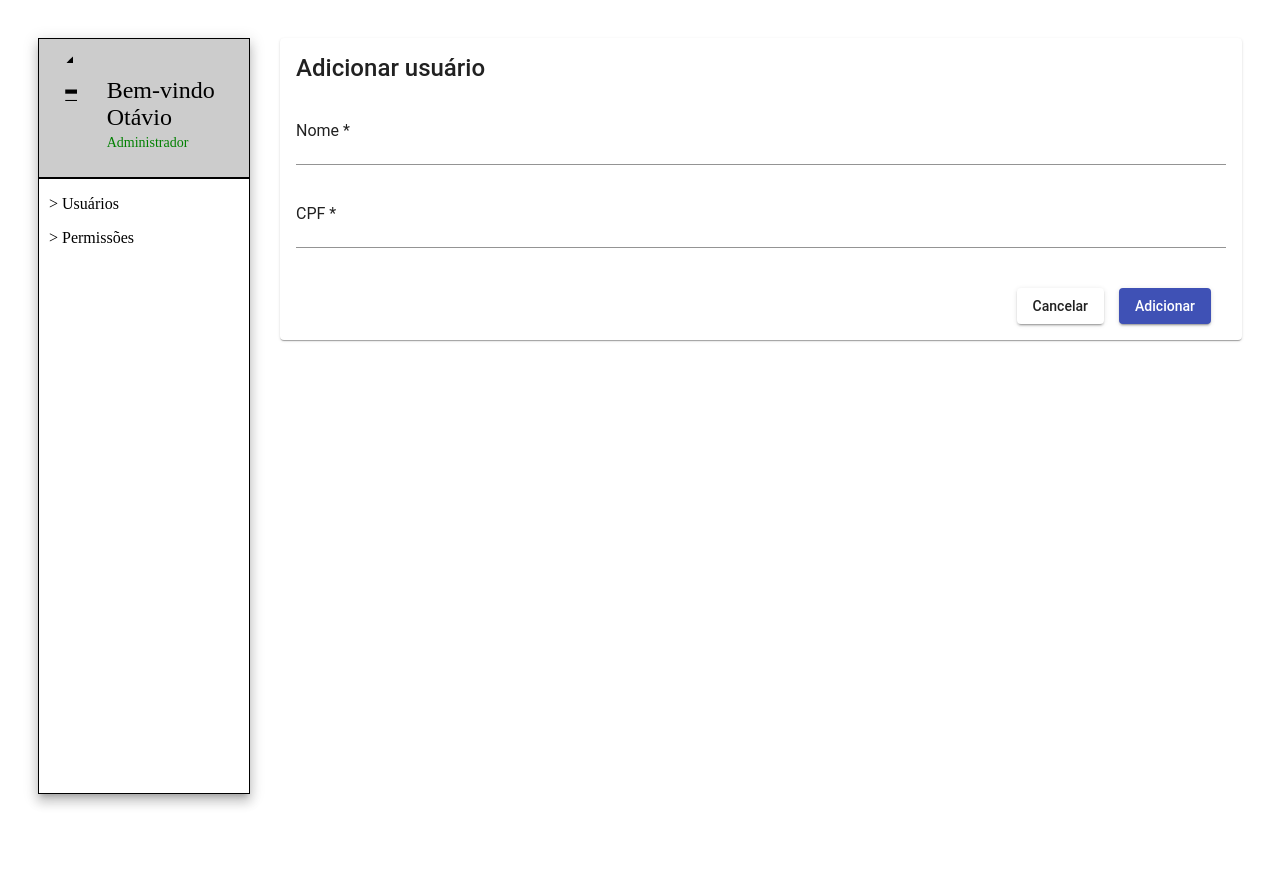
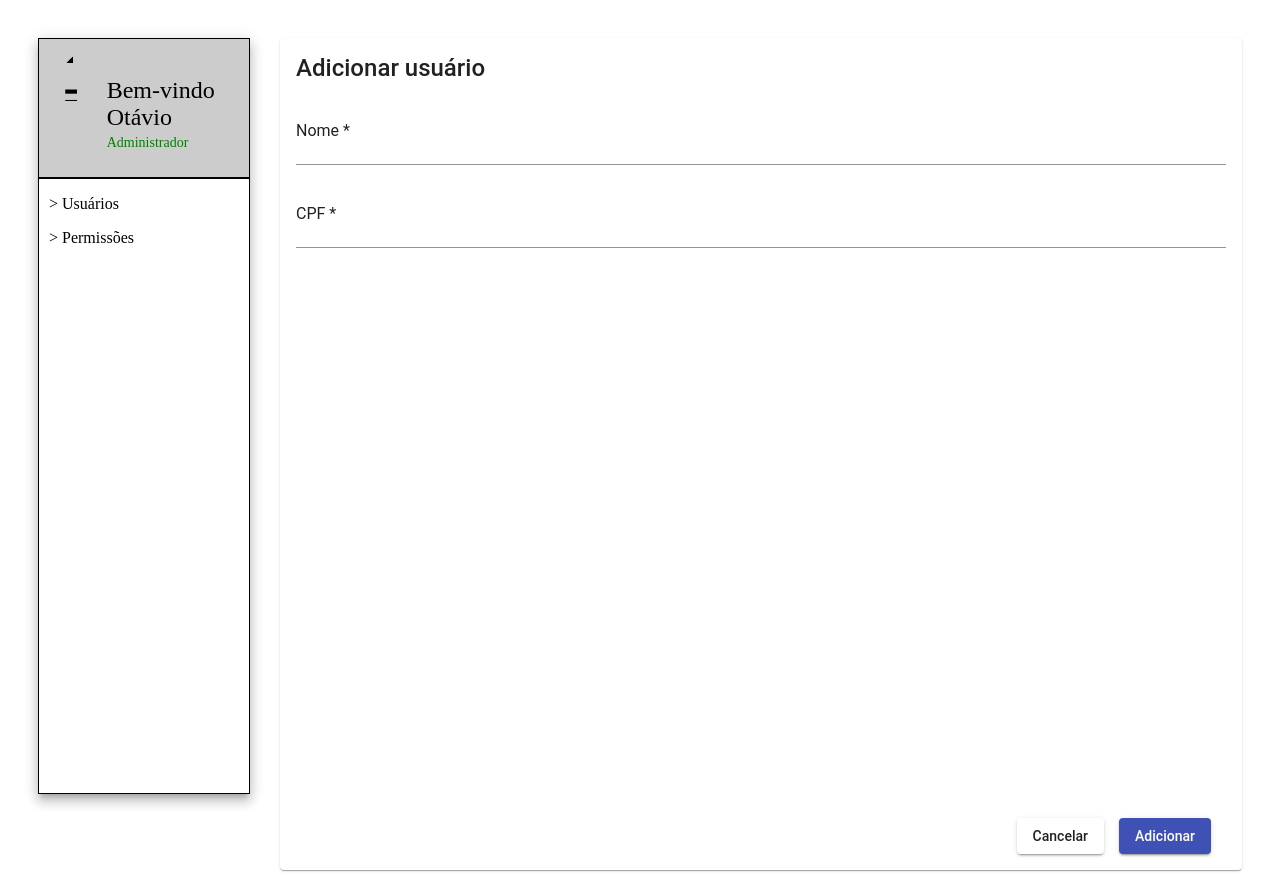
Before and after one commit to karlosdaniel451/ambientacao, an Angular app in the folder frontend/: page /cria-pessoa in a window 1280 px wide. Built offline with nearby package versions, Linux system fonts and the light colour scheme.

Commit message:
Editar pessoa e adicinar espaço ocupa mais espaço

```diff
--- a/frontend/src/app/component/card-perfil/card-perfil.component.html
+++ b/frontend/src/app/component/card-perfil/card-perfil.component.html
@@ -12,6 +12,6 @@
   <div class="borda">
     <p> > Usuários </p>
     <p> > Permissões </p>
-    <div class="branco"></div>
+    <div class="espaco"></div>
   </div>
 </div>
--- a/frontend/src/app/component/card-perfil/card-perfil.component.scss
+++ b/frontend/src/app/component/card-perfil/card-perfil.component.scss
@@ -30,7 +30,6 @@
   color: green;
 }
 
-.branco {
-  color: white;
+.espaco {
   height: 530px;
 }
--- a/frontend/src/app/component/criar-pessoa/criar-pessoa.component.html
+++ b/frontend/src/app/component/criar-pessoa/criar-pessoa.component.html
@@ -10,6 +10,7 @@
       <input matInput type="text" [(ngModel)]="pessoa.cpf" name="cpf">
     </mat-form-field>
   </form>
+  <div class="espaco"></div>
   <div class="butoes">
     <button mat-raised-button routerLink="/listar-pessoa">Cancelar</button>
     <button mat-raised-button color="primary" type="submit" (click)="criarPessoa()">Adicionar</button>
--- a/frontend/src/app/component/criar-pessoa/criar-pessoa.component.scss
+++ b/frontend/src/app/component/criar-pessoa/criar-pessoa.component.scss
@@ -16,3 +16,7 @@ button {
 :host {
   width: 100%;
 }
+
+.espaco {
+  height: 530px;
+}
--- a/frontend/src/app/component/editar-pessoa/editar-pessoa.component.html
+++ b/frontend/src/app/component/editar-pessoa/editar-pessoa.component.html
@@ -10,6 +10,7 @@
       <input matInput type="text" [(ngModel)]="pessoa.cpf" name="cpf">
     </mat-form-field>
   </form>
+  <div class="espaco"></div>
   <div class="butoes">
     <button mat-raised-button routerLink="/listar-pessoa">Cancelar</button>
     <button mat-raised-button color="primary" type="submit" (click)="atualizarPessoa()">Atualizar</button>
--- a/frontend/src/app/component/editar-pessoa/editar-pessoa.component.scss
+++ b/frontend/src/app/component/editar-pessoa/editar-pessoa.component.scss
@@ -16,3 +16,7 @@ button {
 :host {
   width: 100%;
 }
+
+.espaco {
+  height: 530px;
+}
```
